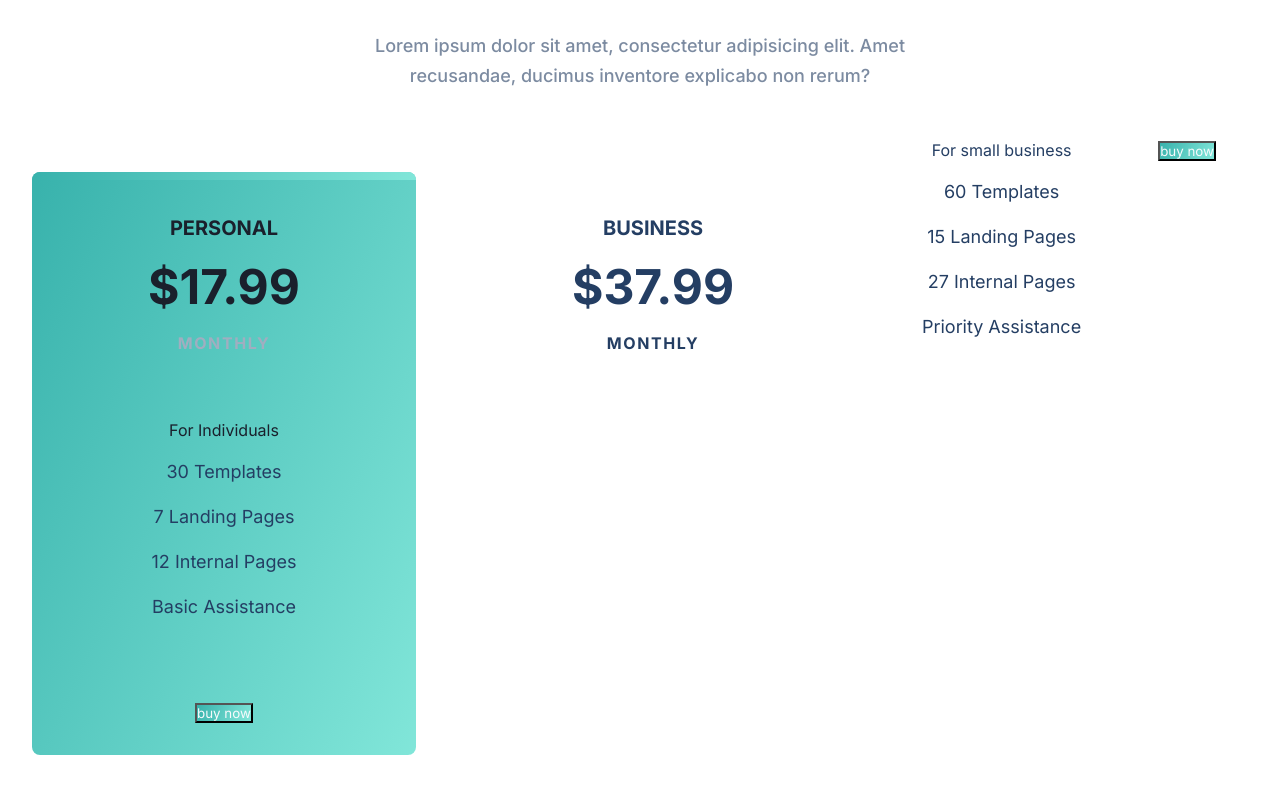
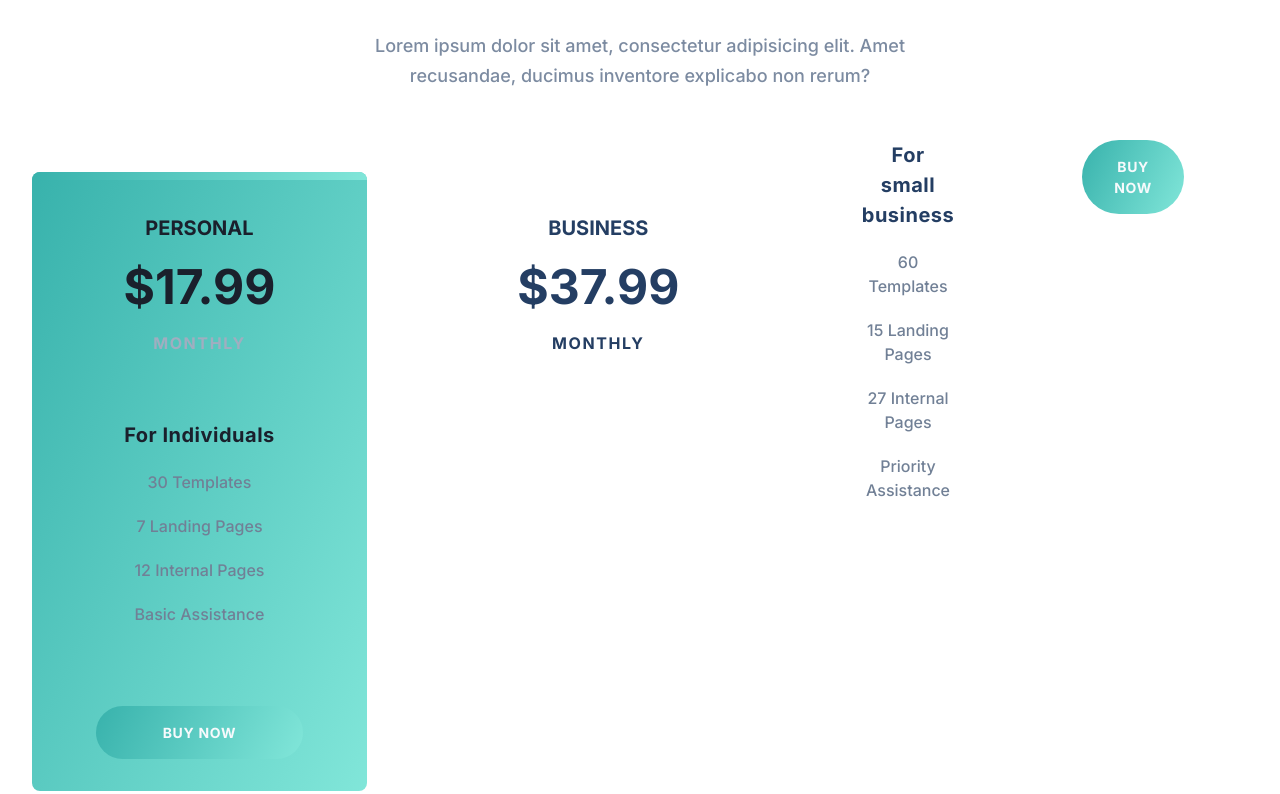
Before and after one commit to kingkey0101/project-website-build, a plain HTML site: page index.html in a window 1280 px wide. Shown: the part 6883-7677 px from the top of the page. Drawn offline with Linux system fonts and the light colour scheme.

Commit message:
adding more css

```diff
--- a/index.html
+++ b/index.html
@@ -5,12 +5,12 @@
     <meta charset="UTF-8">
     <meta http-equiv="X-UA-Compatible" content="IE=edge">
     <meta name="viewport" content="width=device-width, initial-scale=1.0">
-    <title>Website Project</title>
     <link rel="stylesheet" href="style.css">
     <link rel="stylesheet" href="https://pro.fontawesome.com/releases/v5.10.0/css/all.css"
         integrity="sha384-AYmEC3Yw5cVb3ZcuHtOA93w35dYTsvhLPVnYs9eStHfGJvOvKxVfELGroGkvsg+p" crossorigin="anonymous" />
     <script src="script.js"></script>
     <script src="https://kit.fontawesome.com/06e59cf638.js" crossorigin="anonymous"></script>
+    <title>Website Project</title>
 </head>
 
 <body>
@@ -57,7 +57,7 @@
                 <a class="modal__link">Pricing</a>
                 <a class="modal__link">Contact Us</a>
                 <a class="modal__link">Login</a>
-                <a class="modal__link modal__link--primary">Sign Up</a>
+                <a class="modal__link--primary">Sign Up</a>
             </div>
         </div>
         <header>
--- a/style.css
+++ b/style.css
@@ -163,6 +163,7 @@ a{
 
 button{
     cursor: pointer;
+
 }
 
 .btn{
@@ -735,6 +736,7 @@ PRICING ↓
     width: 100%;
     position: relative;
     z-index: 100;
+    gap: 32px;
 }
 
 .plan{
@@ -745,13 +747,17 @@ PRICING ↓
     border-radius: 8px;
     overflow: hidden;
     box-shadow: rgb(0 0 0 / 0%) 0px 0px 0px 0px;
-     rgb(0 0 0 / 0%) 0px 0px 0px 0px;
-     rgb(0 0 0 / 0%) 0px 0px 0px 0px;
-     rgb(0 0 0 / 0%) 0px 0px 0px 0px;
      position: relative;
      z-index: 100;
      background: #fff;
 }
+
+
+/*
+div{
+    border: 1px solid red;
+}
+*/
 
 .plan:nth-child(1) .plan__stripe, .plan:nth-child(1), .plan__button{
     color: #f7fafc;
@@ -796,6 +802,45 @@ PRICING ↓
 .plan__duration{
     font-size: 16px;
     letter-spacing: 0.1rem;
+}
+
+.plan__target{
+    font-size: 20px;
+    font-weight: 700;
+    line-height: 1.5;
+    letter-spacing: 0.025em;
+}
+
+.plan__feature{
+    margin-top: 20px;
+    font-weight: 500;
+    color: #718096;
+    font-size: 16px;
+    line-height: 1.5;
+}
+
+.plan__bottom{
+    z-index: 10;
+    position: relative;
+    text-align: center;
+}
+
+.plan__button{
+    margin: 0 auto;
+    color: #f7fafc;
+    background: linear-gradient(115deg, rgb(56, 178, 172) 0%, rgb(129, 230, 217) 100%);
+    text-transform: uppercase;
+    text-align: center;
+    padding: 16px 32px;
+    border-radius: 500px;
+    border: none;
+    font-size: 14px;
+    width: 100%;
+    font-weight: bold;
+    letter-spacing: 0.05em;
+    line-height: 1.5;
+    transition: all 300ms;
+
 }
 
 
@@ -867,6 +912,14 @@ MOBILE RESPONSIVENESS ↓
         display: flex;
         justify-content: flex-end;
     }
+
+    .plan__bottom{
+        padding: 32px 64px;
+    }
+
+    .plan__button{
+        max-width: none;
+    }
 }
 
 @media (max-width: 1024px) {
@@ -901,6 +954,15 @@ MOBILE RESPONSIVENESS ↓
     #pricing .row {
         margin-top: 40px;
     }
+
+    .plans{
+        flex-direction: column;
+        align-items: center;
+    }
+
+    .plan{
+        margin: 32px 0;
+    }
 }
 
 @media(max-width: 640px) {
```
